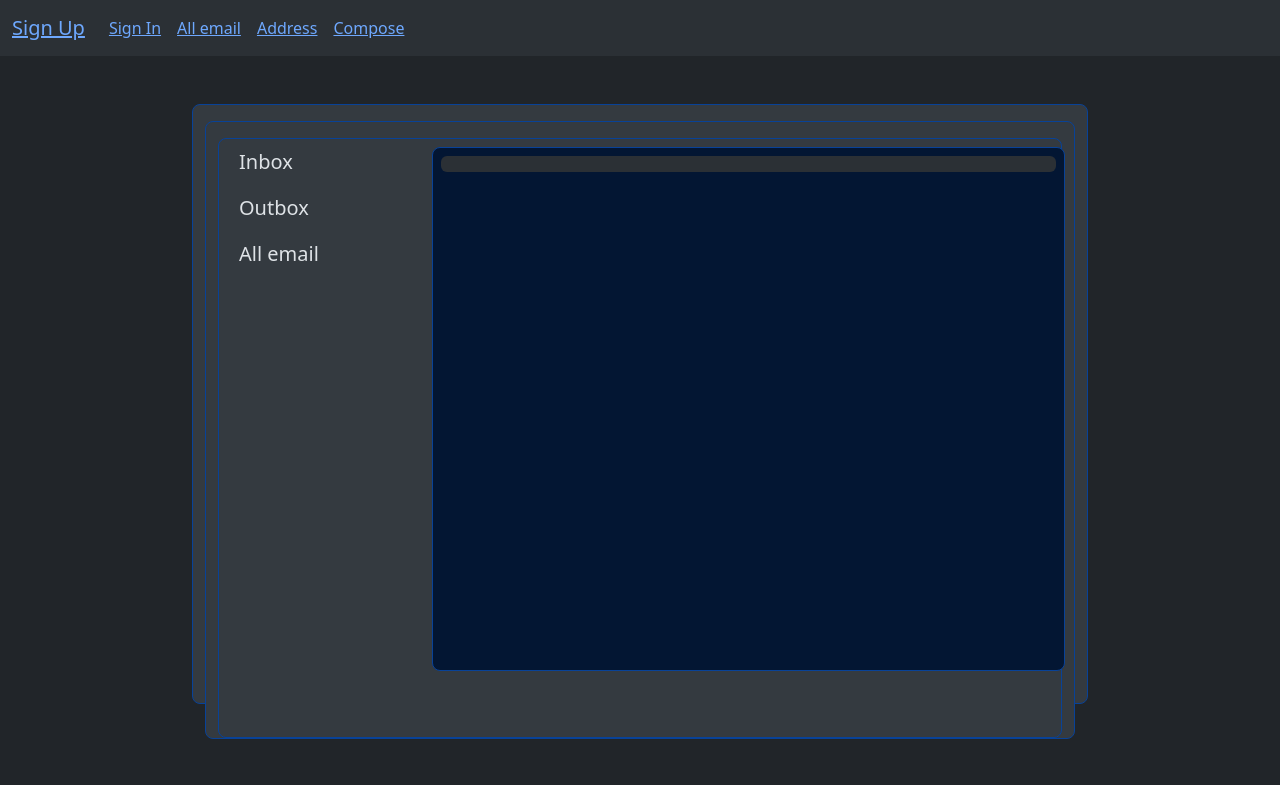
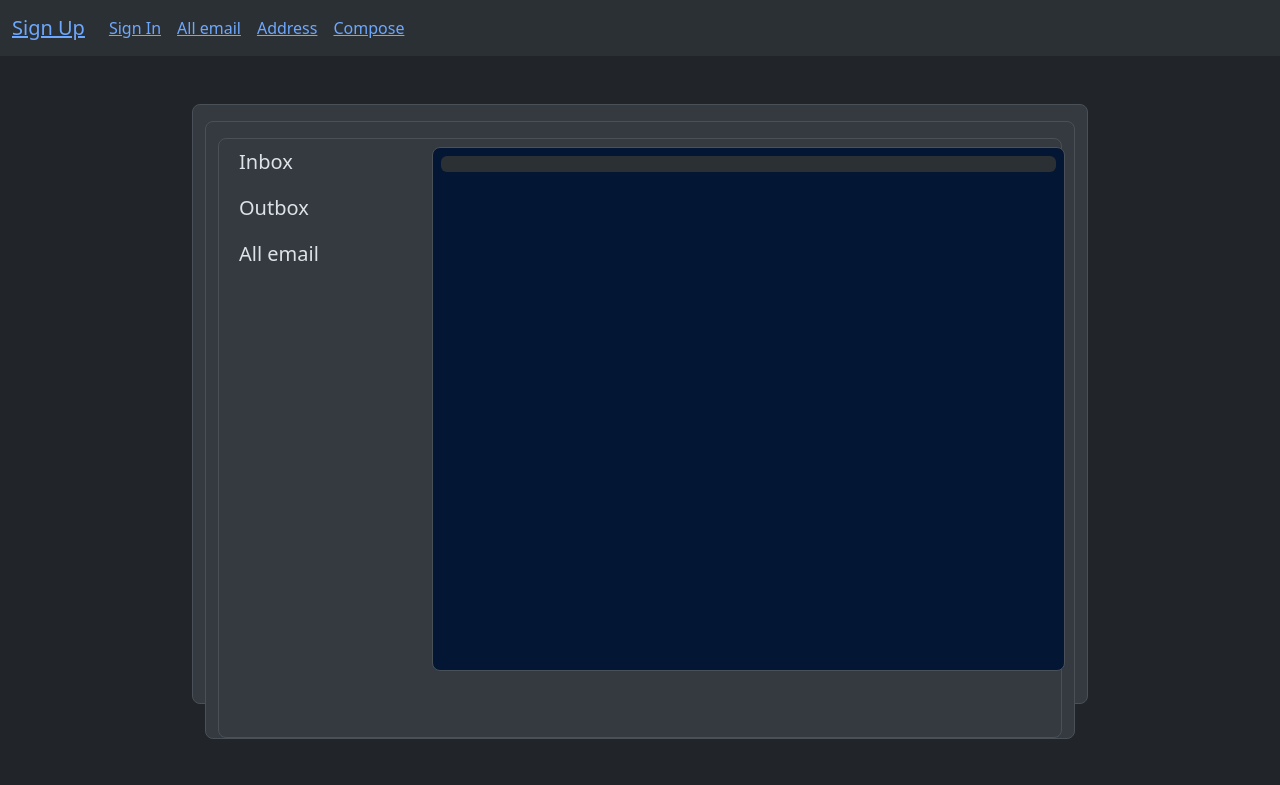
Before and after one commit to innadech/email-app-bootstrap-vue, a Vue app: page /all-emails in a window 1280 px wide. Shown: the top 785 px of the page. Built offline with nearby package versions, Linux system fonts and the light colour scheme.

Commit message:
Removed: blue borders

```diff
--- a/src/App-old.vue
+++ b/src/App-old.vue
@@ -110,7 +110,7 @@ export default {
 <template>
   <div
     style="width: 70%; height: 600px"
-    class="container-fluid mt-5 bg-light-subtle border border-primary-subtle rounded-3"
+    class="container-fluid mt-5 bg-light-subtle border rounded-3"
   >
     <PageSignUp v-on:submitted="submit" />
     <PageSignIn v-on:submitted="authenticate" />
--- a/src/App.vue
+++ b/src/App.vue
@@ -63,7 +63,7 @@ export default {
   </nav>
   <div
     style="width: 70%; height: 600px"
-    class="container-fluid mt-5 bg-light-subtle border border-primary-subtle rounded-3"
+    class="container-fluid mt-5 bg-light-subtle border rounded-3"
   >
     <RouterView />
     <PageSignUp />
--- a/src/components/ComposeSubmitter.vue
+++ b/src/components/ComposeSubmitter.vue
@@ -95,9 +95,7 @@ export default {
       <div class="container overflow-hidden text-center">
         <div class="row gx-5">
           <div class="col">
-            <div
-              class="p-2 bg-light-subtle border border-primary-subtle rounded-3"
-            >
+            <div class="p-2 bg-light-subtle border rounded-3">
               <button id="elSend" type="submit" class="btn btn-primary btn-lg">
                 Send
               </button>
--- a/src/pages/PageAddress.vue
+++ b/src/pages/PageAddress.vue
@@ -9,19 +9,17 @@ export default {
 </script>
 
 <template>
-  <div
-    class="container-fluid mt-3 bg-light-subtle border border-primary-subtle rounded-3"
-  >
+  <div class="container-fluid mt-3 bg-light-subtle border rounded-3">
     <div class="text-center">
       <h2>Counterparties</h2>
     </div>
     <div
       style="height: 600px"
-      class="container-fluid mt-3 bg-light-subtle border border-primary-subtle rounded-3"
+      class="container-fluid mt-3 bg-light-subtle border rounded-3"
     >
       <div
         style="height: 90%"
-        class="container p-2 bg-primary-subtle border border-primary-subtle rounded-3 d-none"
+        class="container p-2 bg-primary-subtle border rounded-3 d-none"
       >
         <AddressList
           v-bind:addresses="addresses"
--- a/src/pages/PageAllEmail.vue
+++ b/src/pages/PageAllEmail.vue
@@ -17,12 +17,10 @@ export default {
 </script>
 
 <template>
-  <div
-    class="container-fluid mt-3 min-vw-500 bg-light-subtle border border-primary-subtle rounded-3"
-  >
+  <div class="container-fluid mt-3 min-vw-500 bg-light-subtle border rounded-3">
     <!-- <div
         style="height: 50px"
-        class="container-fluid mt-3 bg-light-subtle border border-primary-subtle rounded-3"
+        class="container-fluid mt-3 bg-light-subtle border rounded-3"
       >
         <div class="row align-items-start text-center p-2">
           <div class="col"><a href="./compose.html">Compose</a></div>
@@ -35,7 +33,7 @@ export default {
       </div> -->
     <div
       style="height: 600px"
-      class="container-fluid mt-3 bg-light-subtle border border-primary-subtle rounded-3"
+      class="container-fluid mt-3 bg-light-subtle border rounded-3"
     >
       <div style="height: 100%" class="row gx-5">
         <div class="col-sm-3 text-left">
@@ -47,7 +45,7 @@ export default {
           <div
             id="elEmailsList"
             style="height: 90%"
-            class="container p-2 bg-primary-subtle border border-primary-subtle rounded-3"
+            class="container p-2 bg-primary-subtle border rounded-3"
           >
             <AllEmailList
               v-bind:client-inbox="clientInbox"
--- a/src/pages/PageCompose.vue
+++ b/src/pages/PageCompose.vue
@@ -8,19 +8,17 @@ export default {
 </script>
 
 <template>
-  <div
-    class="container-fluid mt-3 bg-light-subtle border border-primary-subtle rounded-3"
-  >
+  <div class="container-fluid mt-3 bg-light-subtle border rounded-3">
     <div class="text-center">
       <h2>Compose</h2>
     </div>
     <div
       style="height: 600px"
-      class="container-fluid mt-3 bg-light-subtle border border-primary-subtle rounded-3"
+      class="container-fluid mt-3 bg-light-subtle border rounded-3"
     >
       <div
         style="height: 500px"
-        class="container p-4 bg-light-subtle border border-primary-subtle rounded-3"
+        class="container p-4 bg-light-subtle border rounded-3"
       >
         <ComposeSubmitter v-on:email-submitted="$emit('submitted', $event)" />
       </div>
--- a/src/pages/PageSignIn.vue
+++ b/src/pages/PageSignIn.vue
@@ -36,7 +36,7 @@ export default {
 <template>
   <div
     style="width: 70%; height: 600px"
-    class="container-fluid mt-5 bg-light-subtle border border-primary-subtle rounded-3"
+    class="container-fluid mt-5 bg-light-subtle border rounded-3"
   >
     <div style="width: 50%; height: 500px" class="container-fluid mt-5">
       <SignInSubmitter v-on:auth-submitted="$emit('submitted', $event)" />
--- a/src/pages/PageSignUp.vue
+++ b/src/pages/PageSignUp.vue
@@ -18,7 +18,7 @@ export default {
 <template>
   <div
     style="width: 70%; height: 600px"
-    class="container-fluid mt-5 bg-light-subtle border border-primary-subtle rounded-3"
+    class="container-fluid mt-5 bg-light-subtle border rounded-3"
   >
     <SignUpSubmitter v-on:account-submitted="$emit('submitted', $event)" />
   </div>
```
